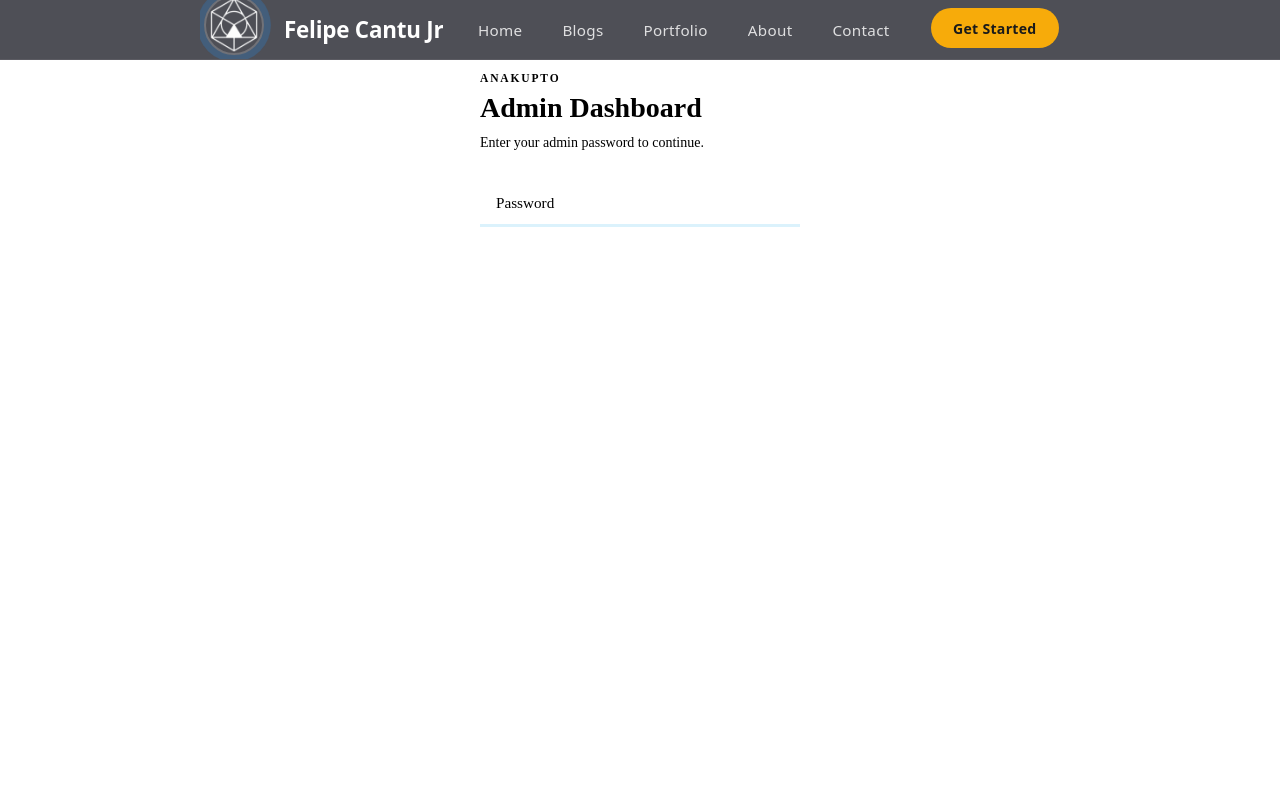
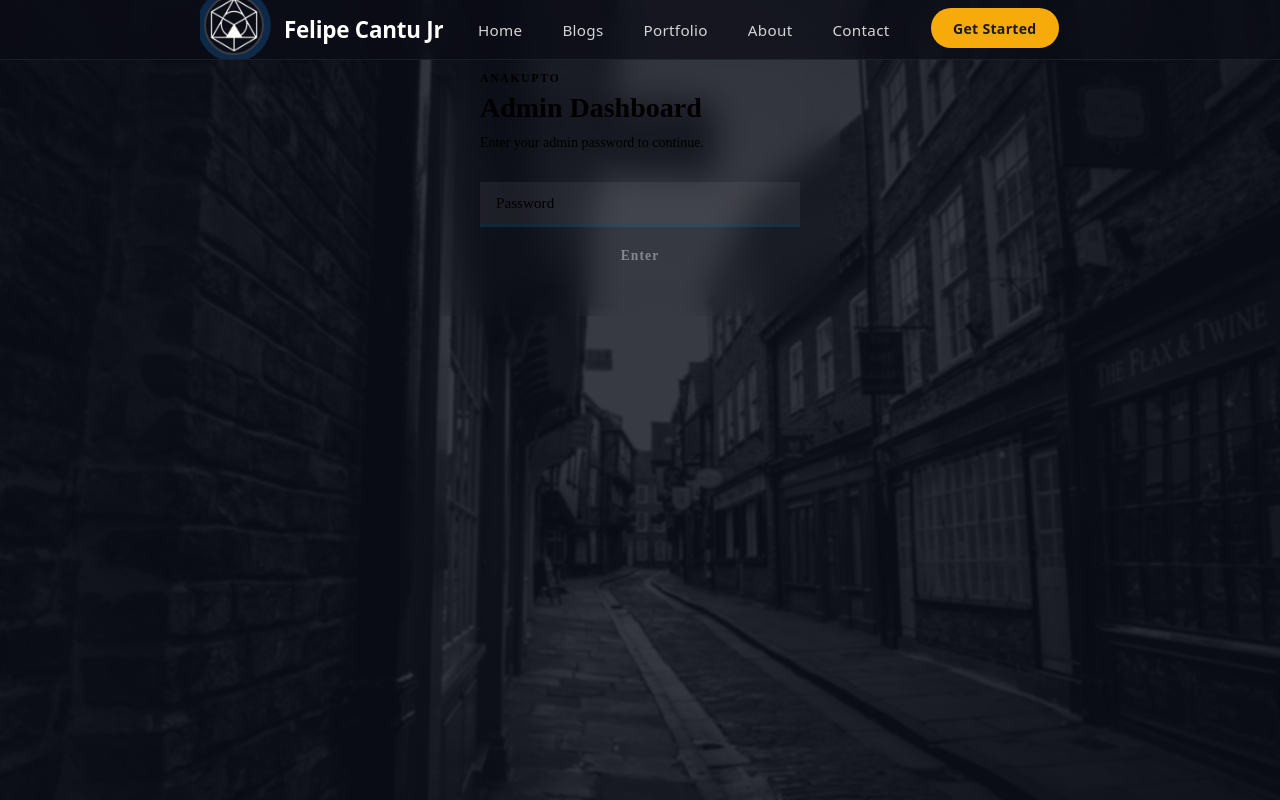
Before and after one commit to FelipeCantu/FelipePortfolio, a React (Create React App) app: page /admin in a window 1280 px wide. Built offline with nearby package versions, Linux system fonts and the light colour scheme.

Commit message:
admin style

```diff
--- a/src/components/Admin.jsx
+++ b/src/components/Admin.jsx
@@ -422,10 +422,30 @@ export default function Admin() {
 // ─── Styled Components ───────────────────────────────────────────────────────
 const PageWrapper = styled.div`
   min-height: 100vh;
-  background: var(--color-bg);
   padding-top: var(--navbar-h);
   display: flex;
   flex-direction: column;
+  position: relative;
+
+  &::before {
+    content: '';
+    position: fixed;
+    inset: 0;
+    background-image: url('/images/mainbg.jpg');
+    background-size: cover;
+    background-position: center;
+    background-attachment: fixed;
+    z-index: -2;
+  }
+
+  &::after {
+    content: '';
+    position: fixed;
+    inset: 0;
+    background: rgba(13, 15, 26, 0.82);
+    backdrop-filter: blur(1px);
+    z-index: -1;
+  }
 `;
 
 // Gate
@@ -443,10 +463,11 @@ const GateCard = styled.div`
   max-width: 400px;
   background: var(--color-surface);
   border: 1px solid var(--color-border);
+  border-top: 2px solid var(--color-gold);
   border-radius: var(--radius-lg);
   padding: 2.5rem;
   backdrop-filter: blur(16px);
-  box-shadow: var(--shadow-card);
+  box-shadow: var(--shadow-card), 0 0 40px rgba(247, 171, 10, 0.08);
 `;
 
 const GateLabel = styled.p`
@@ -455,7 +476,7 @@ const GateLabel = styled.p`
   font-weight: 700;
   letter-spacing: 0.16em;
   text-transform: uppercase;
-  color: var(--color-accent-light);
+  color: var(--color-gold);
   margin: 0 0 0.5rem;
 `;
 
@@ -532,7 +553,7 @@ const DashLabel = styled.p`
   font-weight: 700;
   letter-spacing: 0.16em;
   text-transform: uppercase;
-  color: var(--color-accent-light);
+  color: var(--color-gold);
   margin: 0 0 0.4rem;
 `;
 
@@ -578,6 +599,14 @@ const StatCard = styled.div`
   border: 1px solid var(--color-border);
   border-radius: var(--radius-md);
   padding: 1.5rem;
+  backdrop-filter: blur(8px);
+  transition: var(--transition-fast);
+
+  &:nth-child(1) { border-top: 2px solid var(--color-accent); }
+  &:nth-child(2) { border-top: 2px solid var(--color-accent-light); }
+  &:nth-child(3) { border-top: 2px solid var(--color-gold); }
+
+  &:hover { border-color: var(--color-border-hover); }
 `;
 
 const StatLabel = styled.p`
@@ -610,6 +639,8 @@ const SectionHeader = styled.div`
   align-items: center;
   justify-content: space-between;
   margin-bottom: 1rem;
+  padding-bottom: 0.75rem;
+  border-bottom: 1px solid var(--color-border);
 `;
 
 const SectionTitle = styled.h2`
@@ -648,6 +679,9 @@ const ClientCard = styled.div`
   border: 1px solid var(--color-border);
   border-radius: var(--radius-md);
   overflow: hidden;
+  backdrop-filter: blur(8px);
+  transition: var(--transition-fast);
+  &:hover { border-color: var(--color-border-hover); }
 `;
 
 const ClientHeader = styled.div`
@@ -779,13 +813,15 @@ const ModalBackdrop = styled(motion.div)`
 `;
 
 const ModalCard = styled.div`
-  background: #131629;
+  background: rgba(13, 15, 26, 0.92);
   border: 1px solid var(--color-border);
+  border-top: 2px solid var(--color-accent);
   border-radius: var(--radius-lg);
   padding: 2rem;
   width: 100%;
   max-width: 480px;
   box-shadow: var(--shadow-card);
+  backdrop-filter: blur(20px);
 `;
 
 const ModalTitle = styled.h2`
```
